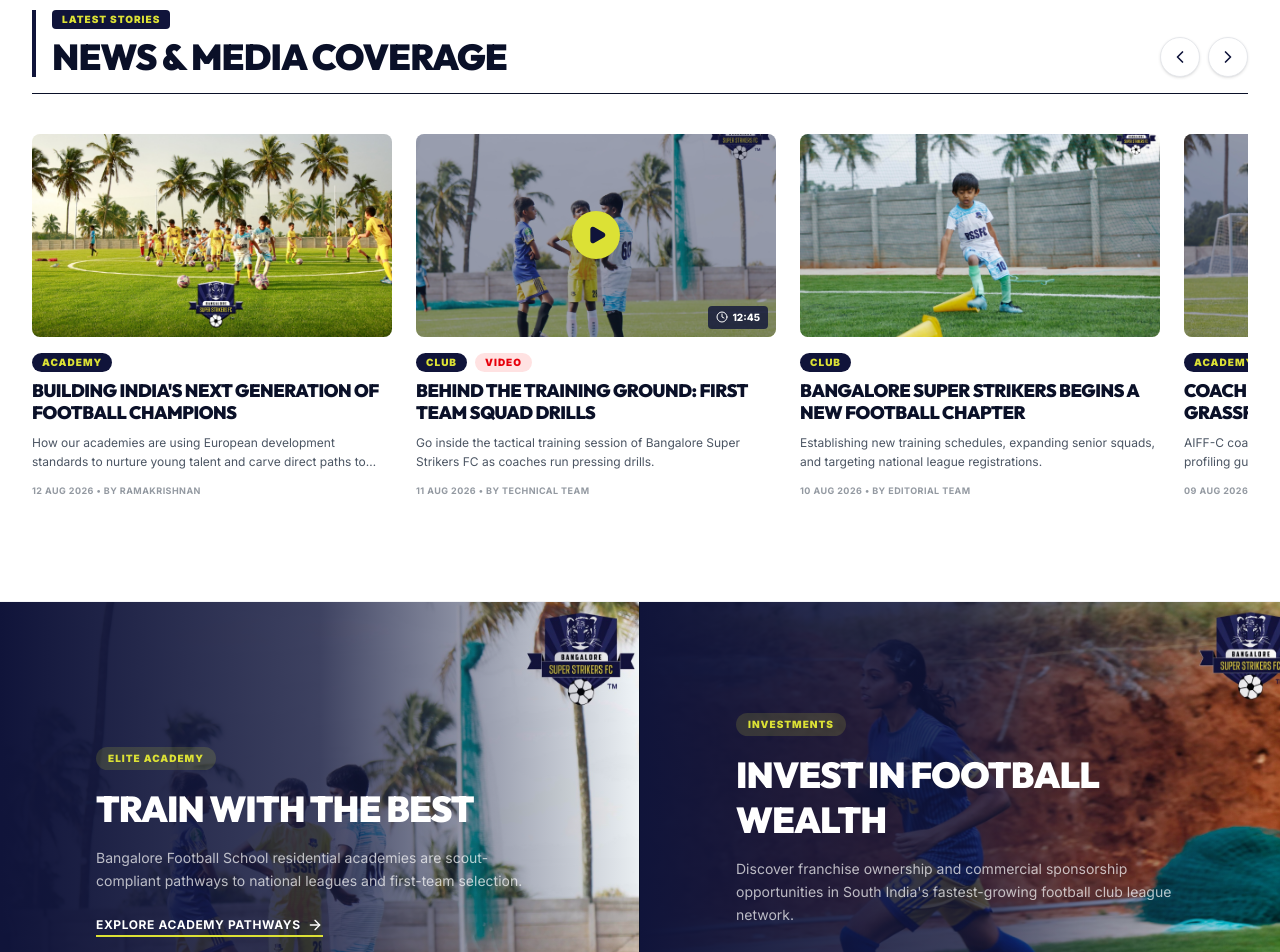
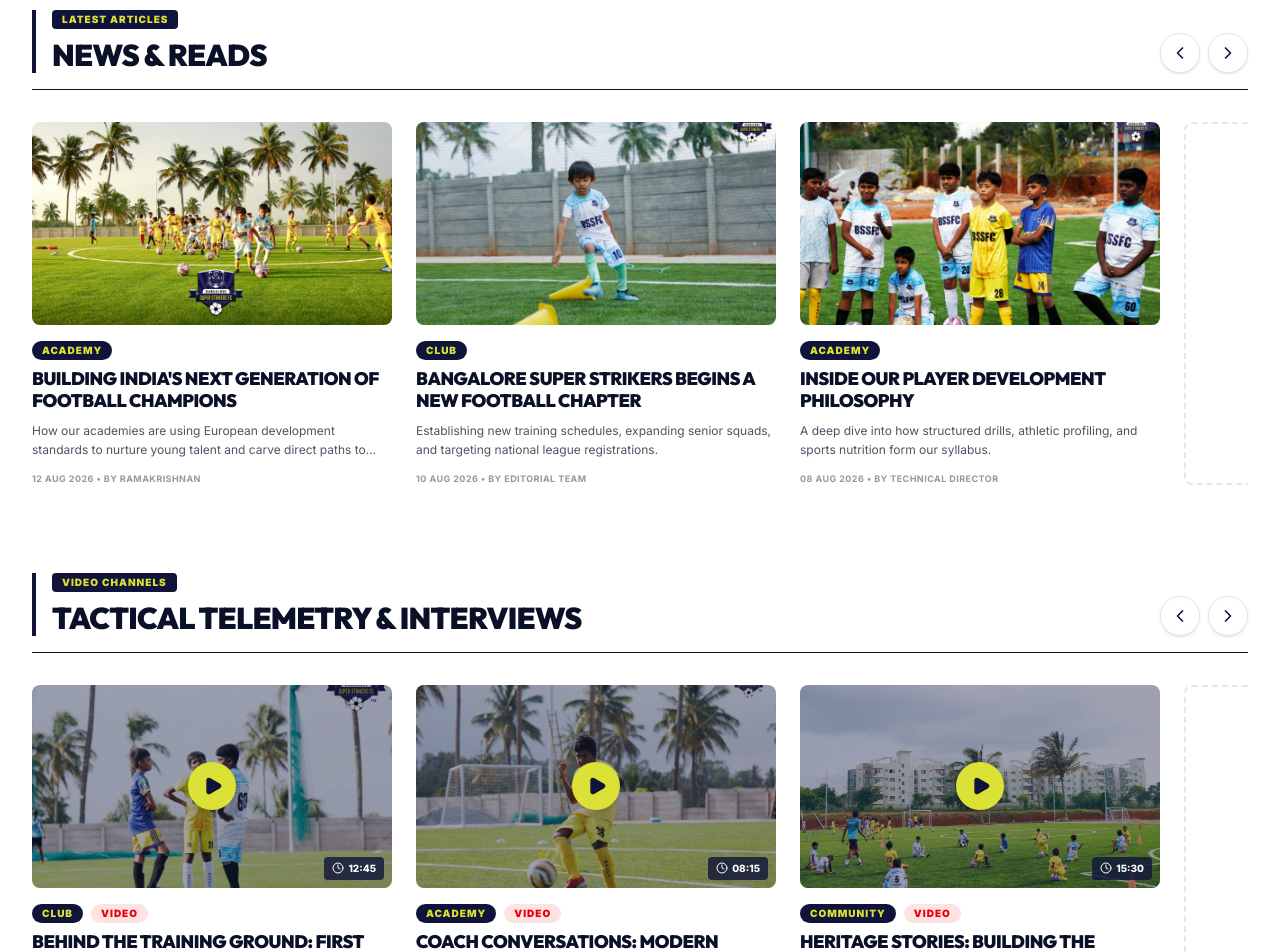
Before and after one commit to Shree-varshan-430/Super-Striker-International, a Next.js app: page / in a window 1280 px wide. Shown: the part 840-1792 px from the top of the page. Built offline with nearby package versions, Linux system fonts and the light colour scheme.

Commit message:
Convert News and Media section to two separate horizontal scrolling rows for articles and videos

```diff
--- a/src/components/home/LatestFeed.tsx
+++ b/src/components/home/LatestFeed.tsx
@@ -73,50 +73,55 @@
 ];
 
 export default function LatestFeed() {
-  const scrollContainerRef = useRef<HTMLDivElement>(null);
+  const articleScrollRef = useRef<HTMLDivElement>(null);
+  const videoScrollRef = useRef<HTMLDivElement>(null);
 
-  const scroll = (direction: "left" | "right") => {
-    if (scrollContainerRef.current) {
-      const { scrollLeft, clientWidth } = scrollContainerRef.current;
+  const scroll = (ref: React.RefObject<HTMLDivElement | null>, direction: "left" | "right") => {
+    if (ref.current) {
+      const { scrollLeft, clientWidth } = ref.current;
       const scrollAmount = clientWidth * 0.75;
       const targetScroll =
         direction === "left"
           ? scrollLeft - scrollAmount
           : scrollLeft + scrollAmount;
 
-      scrollContainerRef.current.scrollTo({
+      ref.current.scrollTo({
         left: targetScroll,
         behavior: "smooth"
       });
     }
   };
 
+  const articleItems = LATEST_ITEMS.filter((item) => item.type === "article");
+  const videoItems = LATEST_ITEMS.filter((item) => item.type === "video");
+
   return (
     <section className="py-20 bg-white border-b border-gray-100 select-none">
-      <div className="max-w-7xl mx-auto px-4 sm:px-6 lg:px-8">
+      <div className="max-w-7xl mx-auto px-4 sm:px-6 lg:px-8 flex flex-col gap-16">
 
-        {/* Header with section title and manual navigation controls */}
-        <div className="flex justify-between items-end mb-10 pb-4 border-b border-gray-150">
+        {/* ROW 1: ARTICLES */}
+        <div className="flex flex-col gap-8">
+          <div className="flex justify-between items-end pb-4 border-b border-gray-150">
             <div className="flex flex-col items-start gap-1 text-left border-l-4 border-[#10143A] pl-4">
               <span className="text-[10px] font-black uppercase tracking-widest text-[#DCE135] bg-[#10143A] px-2.5 py-0.5 rounded">
-              LATEST STORIES
+                LATEST ARTICLES
               </span>
-            <h2 className="font-display text-2xl sm:text-4xl font-black uppercase tracking-tight text-[#0A1028] mt-1">
-              NEWS & MEDIA COVERAGE
+              <h2 className="font-display text-2xl sm:text-3xl font-black uppercase tracking-tight text-[#0A1028] mt-1">
+                NEWS & READS
               </h2>
             </div>
 
             {/* Scroll Buttons */}
             <div className="hidden sm:flex items-center gap-2">
               <button
-              onClick={() => scroll("left")}
+                onClick={() => scroll(articleScrollRef, "left")}
                 className="flex h-10 w-10 items-center justify-center rounded-full border border-gray-200 bg-white text-[#10143A] hover:bg-[#10143A] hover:text-white transition-all active:scale-95 shadow-sm"
                 aria-label="Scroll left"
               >
                 <ChevronLeft className="h-5 w-5" />
               </button>
               <button
-              onClick={() => scroll("right")}
+                onClick={() => scroll(articleScrollRef, "right")}
                 className="flex h-10 w-10 items-center justify-center rounded-full border border-gray-200 bg-white text-[#10143A] hover:bg-[#10143A] hover:text-white transition-all active:scale-95 shadow-sm"
                 aria-label="Scroll right"
               >
@@ -127,11 +132,11 @@
 
           {/* Scroll Container */}
           <div
-          ref={scrollContainerRef}
+            ref={articleScrollRef}
             className="flex overflow-x-auto gap-6 pb-6 snap-x snap-mandatory scrollbar-none select-none scroll-smooth"
             style={{ scrollbarWidth: "none", msOverflowStyle: "none" }}
           >
-          {LATEST_ITEMS.map((item) => (
+            {articleItems.map((item) => (
               <div
                 key={item.slug}
                 className="w-[280px] sm:w-[320px] md:w-[360px] flex-shrink-0 snap-start"
@@ -140,7 +145,7 @@
               </div>
             ))}
 
-          {/* "View More" Final Card */}
+            {/* "View More" Card */}
             <div className="w-[280px] sm:w-[320px] md:w-[360px] flex-shrink-0 snap-start">
               <Link
                 href="/news"
@@ -153,9 +158,76 @@
                   Explore All News
                 </h3>
                 <p className="text-xs text-[#4B5563] mt-2 max-w-[200px]">
-                Read full articles, match statistics, and watch training telemetry reviews.
+                  Read full articles, matches, and regional scouting reviews.
                 </p>
               </Link>
+            </div>
+          </div>
+        </div>
+
+        {/* ROW 2: VIDEOS */}
+        <div className="flex flex-col gap-8">
+          <div className="flex justify-between items-end pb-4 border-b border-gray-150">
+            <div className="flex flex-col items-start gap-1 text-left border-l-4 border-[#10143A] pl-4">
+              <span className="text-[10px] font-black uppercase tracking-widest text-[#DCE135] bg-[#10143A] px-2.5 py-0.5 rounded">
+                VIDEO CHANNELS
+              </span>
+              <h2 className="font-display text-2xl sm:text-3xl font-black uppercase tracking-tight text-[#0A1028] mt-1">
+                TACTICAL telemetry & INTERVIEWS
+              </h2>
+            </div>
+
+            {/* Scroll Buttons */}
+            <div className="hidden sm:flex items-center gap-2">
+              <button
+                onClick={() => scroll(videoScrollRef, "left")}
+                className="flex h-10 w-10 items-center justify-center rounded-full border border-gray-200 bg-white text-[#10143A] hover:bg-[#10143A] hover:text-white transition-all active:scale-95 shadow-sm"
+                aria-label="Scroll left"
+              >
+                <ChevronLeft className="h-5 w-5" />
+              </button>
+              <button
+                onClick={() => scroll(videoScrollRef, "right")}
+                className="flex h-10 w-10 items-center justify-center rounded-full border border-gray-200 bg-white text-[#10143A] hover:bg-[#10143A] hover:text-white transition-all active:scale-95 shadow-sm"
+                aria-label="Scroll right"
+              >
+                <ChevronRight className="h-5 w-5" />
+              </button>
+            </div>
+          </div>
+
+          {/* Scroll Container */}
+          <div
+            ref={videoScrollRef}
+            className="flex overflow-x-auto gap-6 pb-6 snap-x snap-mandatory scrollbar-none select-none scroll-smooth"
+            style={{ scrollbarWidth: "none", msOverflowStyle: "none" }}
+          >
+            {videoItems.map((item) => (
+              <div
+                key={item.slug}
+                className="w-[280px] sm:w-[320px] md:w-[360px] flex-shrink-0 snap-start"
+              >
+                <NewsCard item={item} />
+              </div>
+            ))}
+
+            {/* "Watch More" Card */}
+            <div className="w-[280px] sm:w-[320px] md:w-[360px] flex-shrink-0 snap-start">
+              <Link
+                href="/news"
+                className="flex flex-col items-center justify-center h-full min-h-[300px] border-2 border-dashed border-gray-200 rounded-lg group p-6 text-center hover:border-[#10143A] transition-all hover:bg-gray-50/50"
+              >
+                <div className="w-12 h-12 rounded-full bg-[#10143A]/5 text-[#10143A] flex items-center justify-center mb-4 group-hover:bg-[#DCE135] transition-all">
+                  <ArrowRight className="h-5 w-5 group-hover:scale-110 transition-transform" />
+                </div>
+                <h3 className="font-display text-base font-black uppercase tracking-tight text-[#0A1028]">
+                  Watch More Clips
+                </h3>
+                <p className="text-xs text-[#4B5563] mt-2 max-w-[200px]">
+                  Explore goalkeeper telemetry reviews and coach highlights.
+                </p>
+              </Link>
+            </div>
           </div>
         </div>
 
```
Lines whose indentation alone changed are shown as unchanged.
